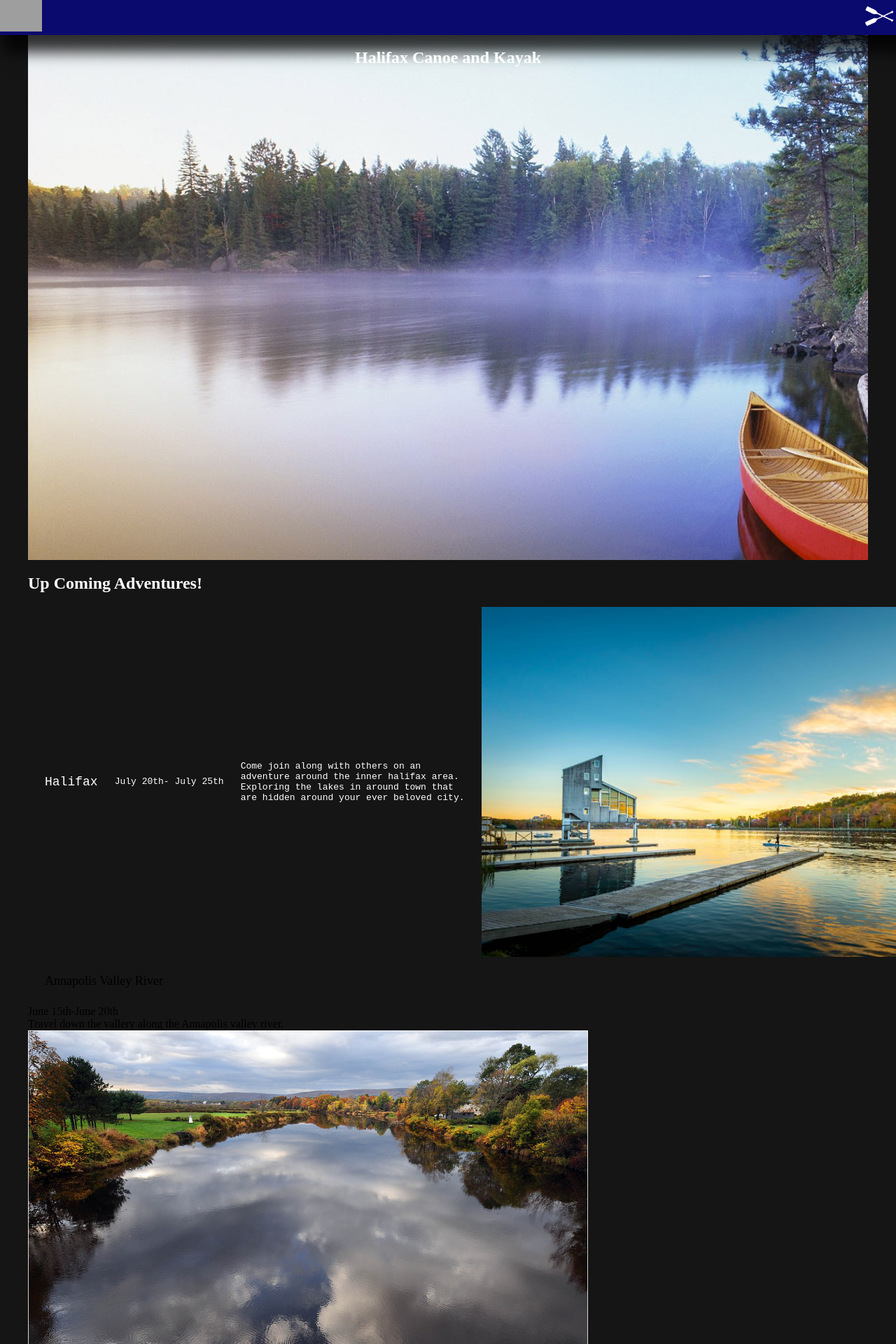
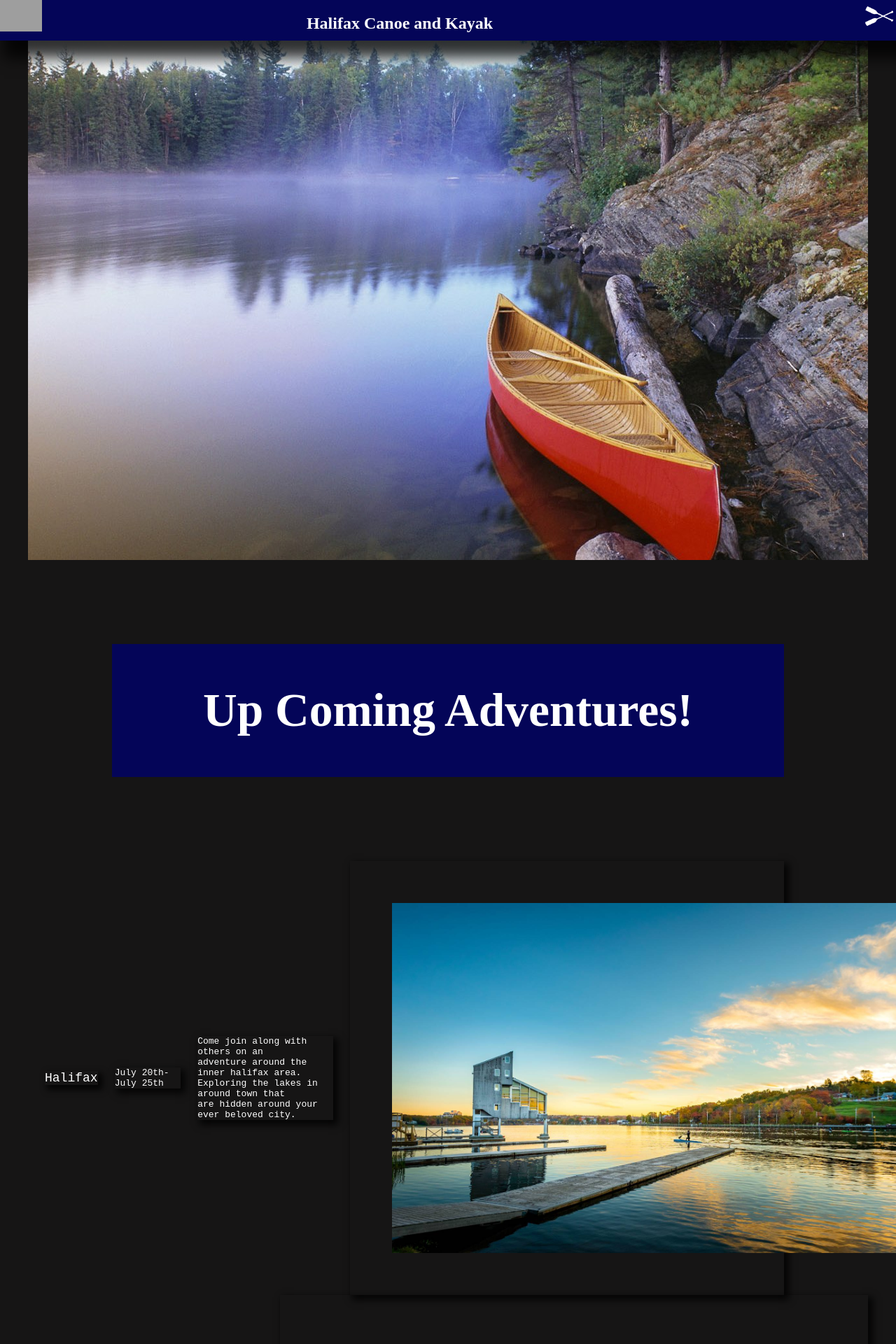
Before and after one commit to sdoull/https---github.com-sdoull-project1, a PHP site: page / in a window 1280 px wide; the page is wider, and only the part inside the window is pictured. Shown: the top 1920 px of that part at 70% size. Run offline with PHP 8.4, Linux system fonts and the light colour scheme; grey boxes are pictures that could not be loaded.

Commit message:
image corrected

```diff
--- a/home.css
+++ b/home.css
@@ -1,59 +1,77 @@
-body, html {
+body,
+html {
     padding: 0px;
     margin: 0px;
 }
+
 /* Start Top Nav */
-.navbar{
-    background-color: rgb(10, 10, 110);
-    height: 50px;
+.navbar {
+    background-color: #040558;
+    height: 58px;
     position: absolute;
     top: 0px;
     width: 100%;
-    box-shadow: 15px 15px 20px 10px rgba(0,0,0,.8);
+    box-shadow: 15px 15px 20px 10px rgba(0, 0, 0, .8);
+
 }
+
 h2 {
     color: white;
+
 }
-.topRightIcon{
+
+.middleText {
+    position: absolute;
+    right: 45%;
+    top: 1%;
+    text-shadow: 5px 5px 10px 2px rgba(0, 0, 0, .8)
+}
+
+.topRightIcon {
     position: absolute;
     right: 0px;
     top: 0px;
 }
+
 .topLeftMenuIcon {
     position: absolute;
     left: 0px;
     top: 0px;
 }
+
 .middleText {
-    text-align: center;
-}
-/* End Top Nav */
-/* Start Left Toggle Nav */
-.hamburger {
-    width: 20%;
-    position: absolute;
-    left: 0px;
-    top: 50px;
-    height: 100vh;
-    background-color: rgb(6, 6, 6);
-    z-index: 10;
-    display: flex;
-    flex-direction: column;
-    font-size: 30px;
-    text-align: center;
+    text-align: inherit;
 
 }
-/* End Left Toggle Nav */
+
+
+
+/*main contents*/
 .mainContents {
     width: 1200px;
     margin: auto;
 }
-.topBannerImg  {
+
+/* top image*/
+.topBannerImg {
     background-image: url('images/canoe.jpg');
     width: 1200px;
     height: 800px;
+    background-repeat: no-repeat;
+    background-position: center center;
+
 
 }
+
+/* image text */
+.imgtxt1 {
+
+color: #ffffff;
+
+
+}
+
+/*main contents*/
 .img-container1 {
     width: 40px;
     height: 40px;
@@ -63,84 +81,101 @@ flex-direction: row;
     justify-content: space-between;
     padding: 0;
     margin: 0;
-box-shadow: 5px 5px 10px 2px rgba(0,0,0,.8);
+    box-shadow: 5px 5px 10px 2px rgba(0, 0, 0, .8);
     flex-direction: row;
     flex-flow: space-around;
     align-items: stretch;
 }
-.trip{
+
+.trip {
     background-color: rgb(22, 21, 21);
 }
-.img-container {
-    font-family: 'Courier New', Courier, monospace;
-    font-size: 25px;
-    letter-spacing: 2px;
-    word-spacing: 2px;
-    color: white;
-    font-weight: 700;
-    text-decoration: none;
-    font-style: italic;
-    font-variant: normal;
-    text-transform: none;
-    text-shadow:2px 2px #000000;
-    display: flex;
-    justify-content: space-between;
-    flex-direction: row;
-    box-shadow: 5px 5px 10px 2px rgba(0,0,0,.8);
-    align-items: stretch;
-}
-.hamburger {
-    box-shadow: 5px 5px 10px 2px rgba(0,0,0,.8);
-}
-/* top image*/
-.main-img {
-    display: flex;
-    justify-content: center;
-}
-/* image text */
-.imgtxt1 {
-    position: absolute;
-    top: 50%;
-    left: 50%;
-    transform: translate(-50%, -50%);
-}
-.imgtxt1 {
-    font-family: 'Courier New', Courier, monospace;
-    color: white;
-    text-shadow:2px, 2px, #000000;
-}
+
+
+
+
 .trip1img {
     width: 500px;
     height: 500px;
-    box-shadow:2px,2px, #000000;
+    box-shadow: 5px 5px 10px 2px rgba(0, 0, 0, .8);
     border: #000000;
     display: flex;
-    border: #000000;
-    border-radius: 500px;
+    padding: 5%;
+    margin-right: 10%;
 }
+
 #trip2img {
     width: 50%;
     height: 50%;
-    box-shadow:10px, 10px, #000000;
-    border: #000000;
-    border-radius: 5px;
+    box-shadow: 5px 5px 10px 2px rgba(0, 0, 0, .8);
     display: block;
+    padding: 10%;
+
+
 }
+
 .trip1 {
     font-family: 'Courier New', Courier, monospace;
-    font-size:small;
+    font-size: small;
     color: #FFFFFF;
-    display:flex;
+    display: flex;
     align-items: center;
+
 }
+
 #trip1txt {
     margin: 2%;
+    box-shadow: 5px 5px 10px 2px rgba(0, 0, 0, .8);
 }
+
 #trip1location {
     font-size: large;
     display: flex;
     margin: 2%;
+    box-shadow: 5px 5px 10px 2px rgba(0, 0, 0, .8);
 }
+
+.trip2 {
+    font-family: 'Courier New', Courier, monospace;
+    font-size: small;
+    color: #FFFFFF;
+    display: flex;
+    align-items: center;
+    position: relative;
+}
+
+.trip1date {
+    box-shadow: 5px 5px 10px 2px rgba(0, 0, 0, .8);
+}
+
+.trip2date {
+    box-shadow: 5px 5px 10px 2px rgba(0, 0, 0, .8);
+}
+
+.trip2txt {
+    margin: 2%;
+    box-shadow: 5px 5px 10px 2px rgba(0, 0, 0, .8);
+}
+
+#trip2location {
+    font-size: large;
+    display: flex;
+    margin: 2%;
+}
+
+.tripheader {
+    font-size: 45px;
+    display: flex;
+    align-items: center;
+    flex-direction: column;
+    background-color: #040558;
+    margin: 10%;
+}
+
+.mainContents {
+    padding: 0%;
+}
+
 .sidenav {
     height: 100%;
     /* 100% Full-height */
@@ -153,11 +188,11 @@ align-items: stretch;
     top: 0;
     /* Stay at the top */
     left: 0;
-    background-color: #3336ca;
-    /* Black*/
+    background-color: #040558;
+
     overflow-x: hidden;
     /* Disable horizontal scroll */
-    padding-top: 60px;
+    padding-top: 100px;
     /* Place content 60px from the top */
     transition: 0.5s;
     /* 0.5 second transition effect to slide in the sidenav */
@@ -165,9 +200,9 @@ align-items: stretch;
 
 /* The navigation menu links */
 .sidenav a {
-    padding: 8px 8px 8px 32px;
+    padding: 18px 18px 18px 32px;
     text-decoration: none;
-    font-size: 25px;
+    font-size: 35px;
     color: #818181;
     display: block;
     transition: 0.3s;
@@ -176,6 +211,7 @@ align-items: stretch;
 /* When you mouse over the navigation links, change their color */
 .sidenav a:hover {
     color: #f1f1f1;
+
 }
 
 /* Position and style the close button (top right corner) */
@@ -183,7 +219,7 @@ align-items: stretch;
     position: absolute;
     top: 0;
     right: 25px;
-    font-size: 36px;
+    font-size: 50px;
     margin-left: 50px;
 }
 
--- a/home.js
+++ b/home.js
@@ -1,6 +1,6 @@
-/* Set the width of the side navigation to 250px */
+
 function openNav() {
-    document.getElementById("mySidenav").style.width = "250px";
+    document.getElementById("mySidenav").style.width = "450px";
   }
 
   /* Set the width of the side navigation to 0 */
--- a/index.html
+++ b/index.html
@@ -7,7 +7,7 @@
     <meta name="viewport" content="width=device-width, initial-scale=1.0">
     <title>Halifax Canoe and Kayak</title>
     <link rel="stylesheet" href="home.css">
-    <link rel="stylesheet" href="home.js">
+    <script src="home.js"></script>
 
 </head>
 
@@ -27,23 +27,25 @@
                 <span onclick="openNav()"><img
                         src="https://raw.githubusercontent.com/Zulinov/skillsProjects/main/hamburger.png" alt=""
                         width="60px"></span>
-                <h2 class="middleText">Halifax Canoe and Kayak</h2>
+                <div>
+                    <h2 class="middleText">Halifax Canoe and Kayak</h2>
+                </div>
                 <img class="topRightIcon" src="images/paddle-white.png" alt="" width="50">
             </nav>
 
         </nav>
     </header>
-    <!-- Toggle Menu  -->
 
     </div>
-    <!-- End Toggle Menu -->
+
     <!--page text filler content-->
     <div class="mainContents">
         <div id="main-img" class="topBannerImg"><!--main page image and title-->
-            <div>
-                <div id="imagetxt" class="imagetxt1">Halifax Canoe and Kayak </div>
+           <div>
+                <div id="imagetxt" class="imagetxt1">Come Expirence Nova Scotia</div>
             </div>
-        </div> <!-- End main-img -->
+        </div>
+         <!-- End main-img -->
         <div id="tripheader" class="tripheader">
             <h2>Up Coming Adventures!</h2>
         </div>
@@ -51,7 +53,7 @@
             <div id="trip1location" class="trip1">
                 Halifax
             </div>
-            <div id="trip1date" class="trip1">
+            <div id="trip1date" class="trip1date">
                 July 20th- July 25th
             </div>
             <div id="trip1txt" class="trip1">
@@ -68,10 +70,10 @@
             <div id="trip1location" class="trip2">
                 Annapolis Valley River
             </div>
-            <div id="trip2date" class="trip2">
+            <div id="trip2date" class="trip2date">
                 June 15th-June 20th
             </div>
-            <div id="trip2txt" class="trip2">
+            <div id="trip2txt" class="trip2txt">
                 Travel down the vallery along the Annapolis valley river.
             </div>
             <div id="trip2img" class="trip2">
```
Lines whose indentation alone changed are shown as unchanged.
